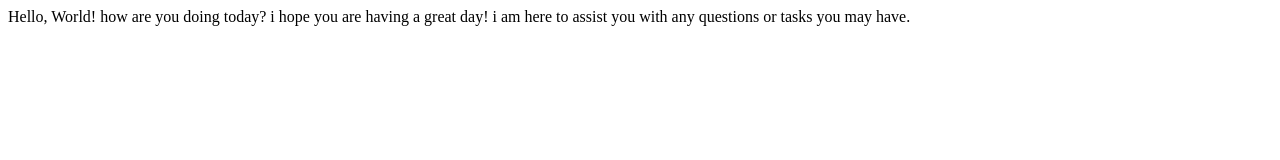
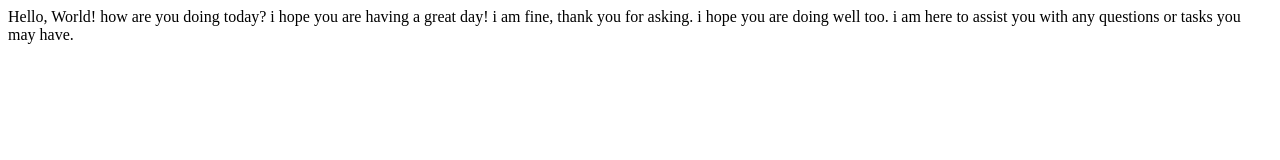
Before and after one commit to Harshsharma00109/local, a plain HTML site: page index.html in a window 1280 px wide. Drawn offline with Linux system fonts and the light colour scheme.

Commit message:
NEw line

```diff
--- a/index.html
+++ b/index.html
@@ -2,5 +2,7 @@
     Hello, World!
     how are you doing today?
     i hope you are having a great day!
+    i am fine, thank you for asking.
+    i hope you are doing well too.
     i am here to assist you with any questions or tasks you may have.
 </P>
```
